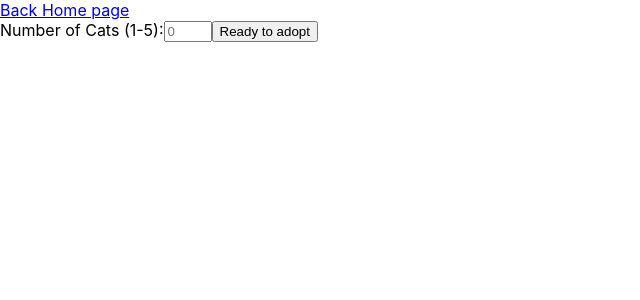
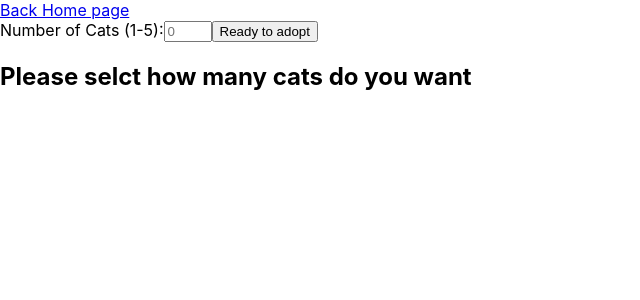
Before and after one commit to Matthieudegny/React-Query-App, a React (Create React App) app: page /dynamicRequest in a window 1280 px wide. Shown: the top 300 px of the page, without its empty margins (0-640 px from the left). Built offline with nearby package versions, Linux system fonts and the light colour scheme.

Commit message:
dynamic request done

```diff
--- a/src/components/dynamicRequest/DynamicRequest.js
+++ b/src/components/dynamicRequest/DynamicRequest.js
@@ -9,6 +9,7 @@ export const DynamicRequest = () => {
     const catNumberRef = useRef()
 
     const [numberCats, setNumberCats] = useState('')
+    const [arrayCats, setArrayCats] = useState('')
 
     const submit = (event) => {
         event.preventDefault();
@@ -18,11 +19,13 @@ export const DynamicRequest = () => {
         catDynamic()
     }
 
-    const {isLoading, data, refetch:catDynamic } = useCatDynamic(numberCats)
+    const onSuccess = (catObject) => {
+        setArrayCats(catObject.data)
+      }
 
-    if(isLoading){
-        return <p>Loading</p>
-    }
+    const {isLoading, data : catObject, refetch:catDynamic } = useCatDynamic(numberCats, onSuccess)
+
+
 
     return (
     <div className='container-dynamicRequest'>
@@ -40,18 +43,32 @@ export const DynamicRequest = () => {
 
         </form>
 
-        <div className='container-dynamicRequest-carContainer'>
+
+         {isLoading && (
+
+            <h2>Loading...</h2>
+
+        )}
+
+        {arrayCats ? (
+
+           <div className='container-dynamicRequest-carContainer'>
+
+            {arrayCats.map((cat) => {
+                return(
+                    <img key={cat.id} src={cat.url} alt="" />
+                    )
+            })}
+
+           </div>
+
+        ) : (
+
+            <h2>Please selct how many cats do you want</h2>
+
+        ) }
 
 
-            {data?.data.map((cat) => {
-                return (
-
-                        <img key={cat.id} src={cat.url} alt="" />
-
-                )
-            })}
-
-        </div>
 
     </div>
   )
--- a/src/requests/requests.js
+++ b/src/requests/requests.js
@@ -29,12 +29,13 @@ export const useCatDataMount = (onSuccess, onError) => {
 }
 
 //request on the mount of the component
-export const useCatDynamic = (numberCats) => {
+export const useCatDynamic = (numberCats, onSuccess) => {
     return useQuery(['several-cats',numberCats],() => fetchSeveralCats(numberCats), {
         enabled: !!numberCats,
         keepPreviousData: true,
         keepPreviousData: false,
         refetchOnMount: false,
         refetchOnWindowFocus: false,
+        onSuccess,
     })
 }
```
Also changed, not shown: 1 other file (tests, documents, lock files or other folders).
